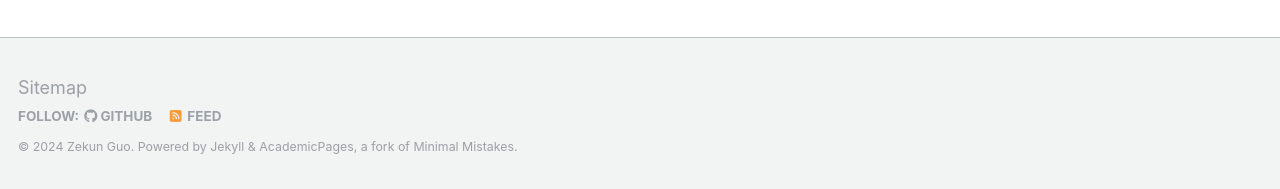
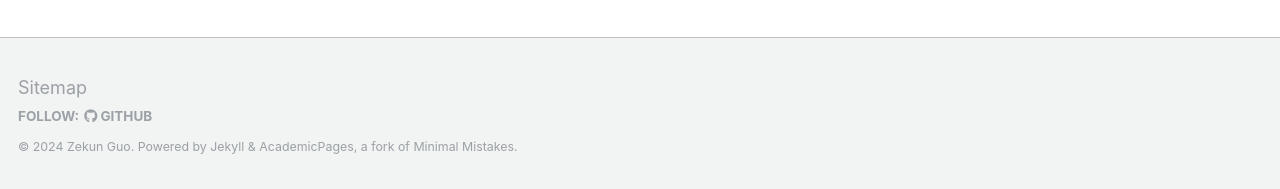
Before and after one commit to drzekunguo/drzekunguo.github.io, a Jekyll site: the page built from _pages/about.md, in a window 1280 px wide and 900 px high, scrolled down 2660 px. Shown: the part 708-897 px from the top of the window. Built offline with Jekyll 4.4.1, drawn with Linux system fonts in a browser that asks for light colours; some web fonts are replaced.

Commit message:
Update footer.html

```diff
--- a/_includes/footer.html
+++ b/_includes/footer.html
@@ -12,9 +12,10 @@
     {% if site.author.bitbucket %}
       <li><a href="http://bitbucket.org/{{ site.author.bitbucket }}"><i class="fab fa-bitbucket" aria-hidden="true"></i> Bitbucket</a></li>
     {% endif %}
-    {% if site.atom_feed.hide != true %}
+<!--     {% if site.atom_feed.hide != true %}
       <li><a href="{% if site.atom_feed.path %}{{ site.atom_feed.path }}{% else %}{{ base_path }}/feed.xml{% endif %}"><i class="fa fa-fw fa-rss-square" aria-hidden="true"></i> {{ site.data.ui-text[site.locale].feed_label | default: "Feed" }}</a></li>
     {% endif %}
+-->
   </ul>
 </div>
 {% endif %}
```
